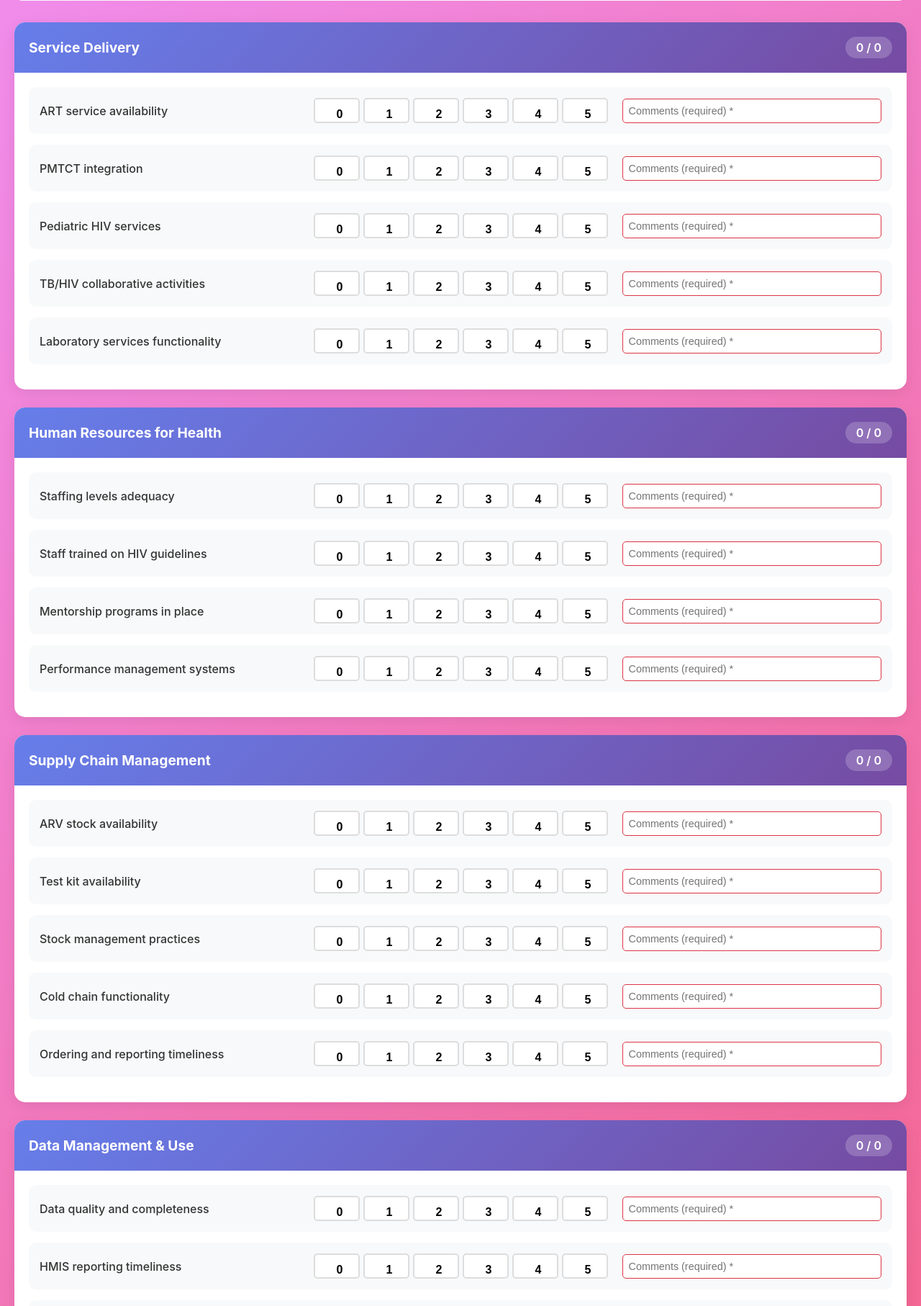
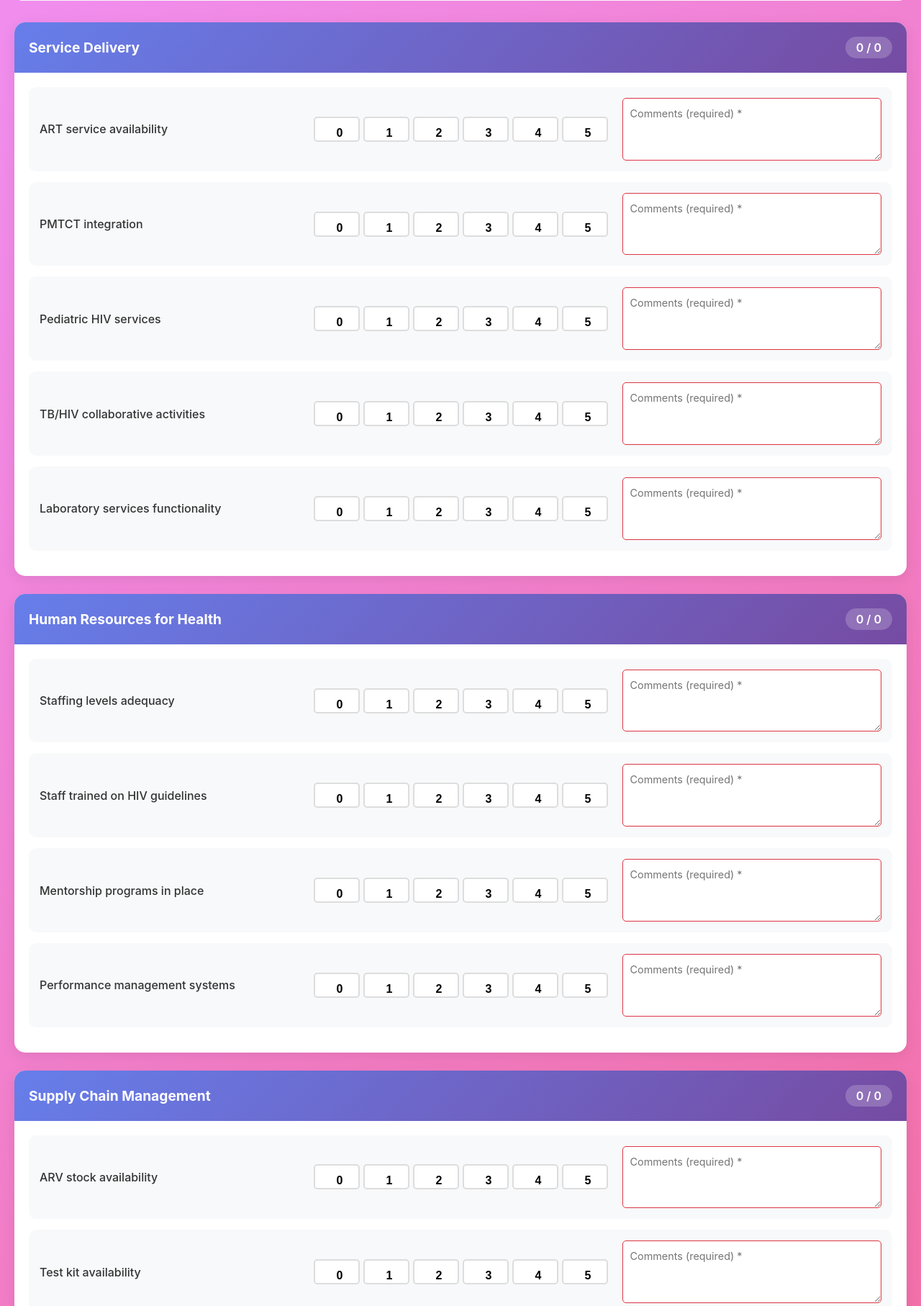
Before and after one commit to Isaac25-lgtm/CHAI, a Flask app: page /tools in a window 1280 px wide. Shown: the part 567-2381 px from the top of the page at 72% size. Run offline with Flask 3, Linux system fonts and the light colour scheme; some libraries are stand-ins or nearby versions.

Commit message:
Enlarge comment boxes to accommodate 3 visible lines
- Changed comment input from single-line input to textarea
- Set rows to 3 for better visibility
- Increased min-height to 75px
- Added vertical resize capability
- Removed character/word limits (unlimited text)
- Improved line-height for better readability
- Added oninput event for real-time validation
- Enhanced user experience with larger comment area

```diff
--- a/templates/tools.html
+++ b/templates/tools.html
@@ -208,10 +208,14 @@
 
         .comment-input {
             width: 100%;
-            padding: 8px;
+            padding: 10px;
             border: 1px solid #ddd;
             border-radius: 5px;
             font-size: 0.9rem;
+            min-height: 75px;
+            resize: vertical;
+            font-family: -apple-system, BlinkMacSystemFont, 'Segoe UI', Roboto, 'Helvetica Neue', Arial, sans-serif;
+            line-height: 1.5;
         }
 
         .comment-input:invalid {
@@ -678,11 +682,13 @@
                                             onclick="setScore('${indicator.id}', ${score}, ${indicator.max_score})">${score}</button>`
                                 ).join('')}
                             </div>
-                            <input type="text" class="comment-input"
+                            <textarea class="comment-input"
                                    id="comment-${indicator.id}"
                                    placeholder="Comments (required) *"
                                    required
-                                   onchange="setComment('${indicator.id}', this.value)">
+                                   rows="3"
+                                   onchange="setComment('${indicator.id}', this.value)"
+                                   oninput="setComment('${indicator.id}', this.value)"></textarea>
                         </div>
                     `;
                 });
```
